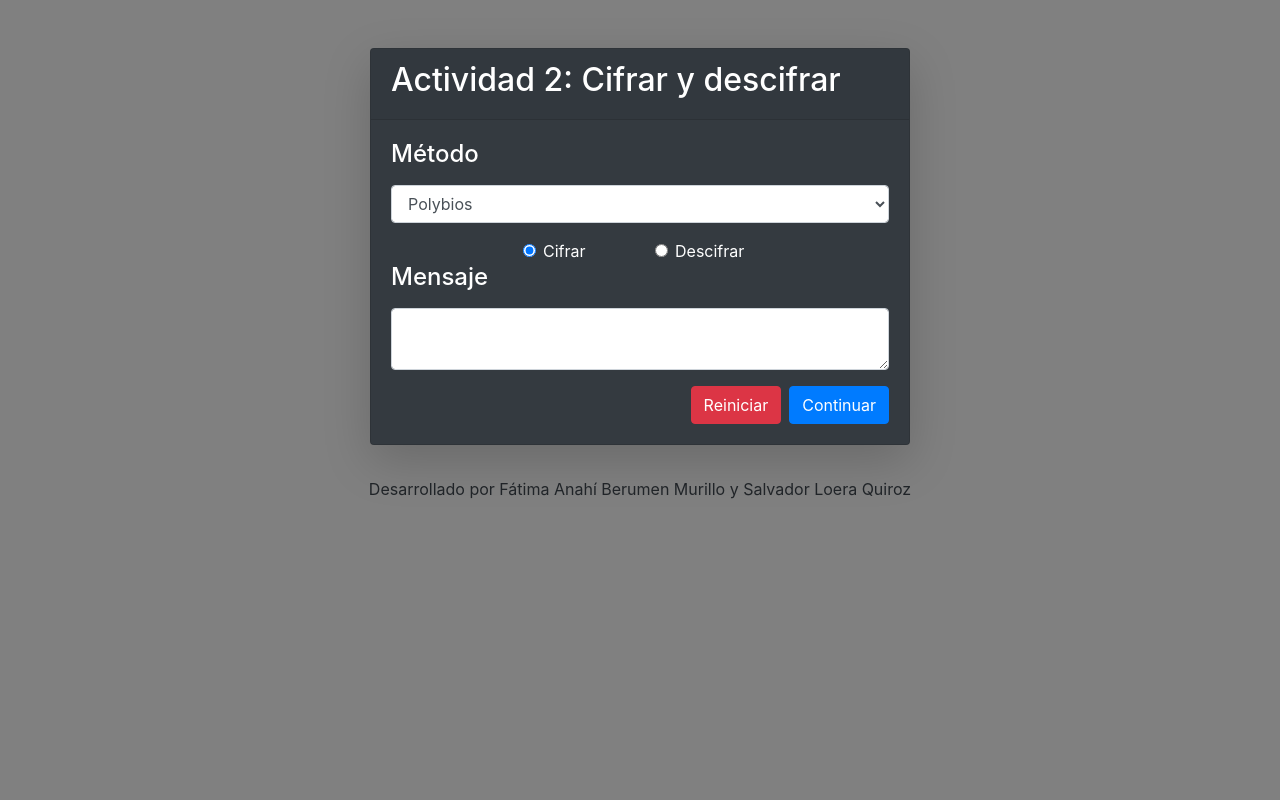
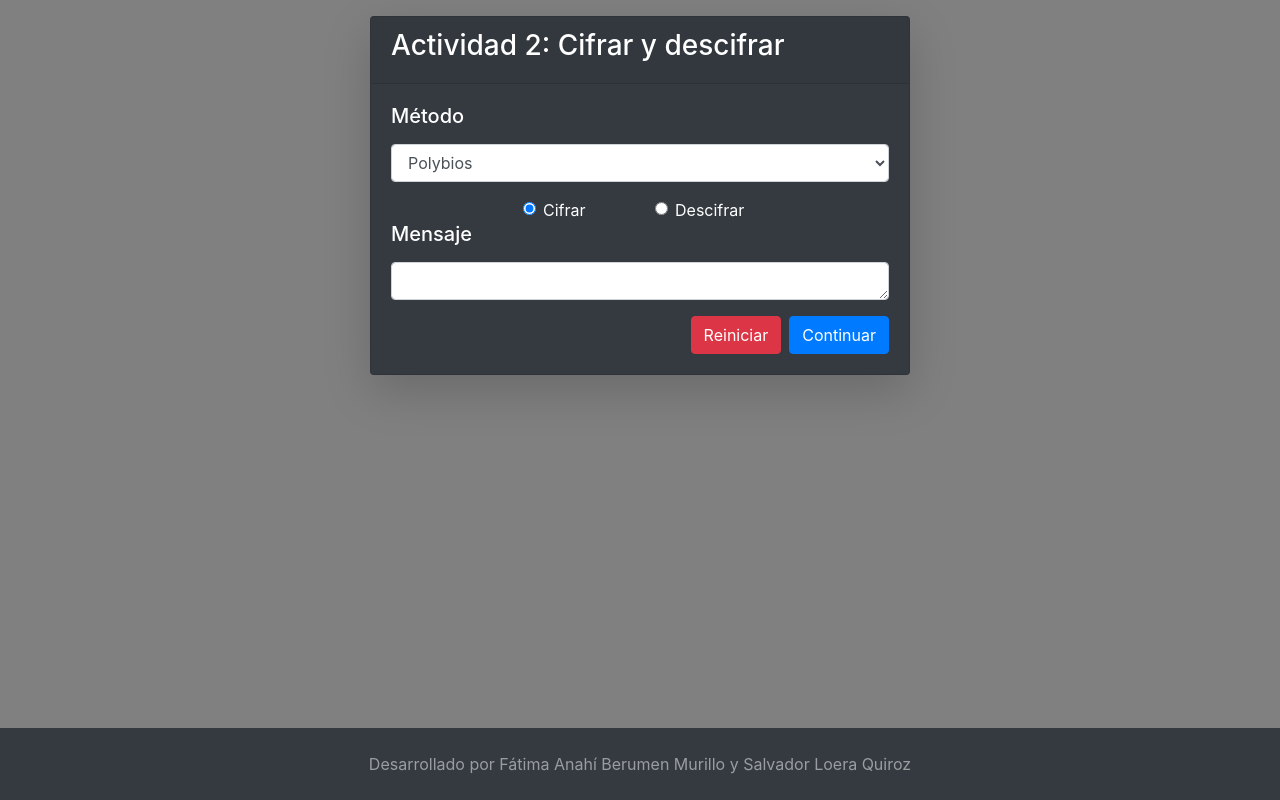
Before and after one commit to anahiberumen/cripto_act2, a Django app: page /cripto/ in a window 1280 px wide. Run offline with Django 3.2, Linux system fonts and the light colour scheme; some libraries are stand-ins or nearby versions.

Commit message:
Correcciones visuales

```diff
--- a/criptografia/templates/base.html
+++ b/criptografia/templates/base.html
@@ -9,21 +9,27 @@
             href="{% static 'bootstrap/css/bootstrap.css' %}"
             rel="stylesheet"
         />
+        <link
+            href="{% static 'css/mine.css' %}"
+            rel="stylesheet"
+        />
         <title>Criptografía</title>
     </head>
-    <body style="background-color: gray;">
-        <div class="container">
-            <div class="row justify-content-center">
-                <div class="col-6 mt-5">
-                    {% block content %}{% endblock content %}
+    <body class="d-flex flex-column">
+        <div id="page-content">
+            <div class="container">
+                <div class="row justify-content-center">
+                    <div class="col-6 mt-3">
+                        {% block content %}{% endblock content %}
+                    </div>
                 </div>
             </div>
         </div>
+        <footer id="sticky-footer" class="py-4 bg-dark text-white-50">
+            <div class="container text-center">
+                Desarrollado por Fátima Anahí Berumen Murillo y Salvador Loera Quiroz
+            </div>
+        </footer>
     </body>
-    <footer class="page-footer font-small blue">
-        <div class="footer-copyright text-center py-3">
-            Desarrollado por Fátima Anahí Berumen Murillo y Salvador Loera Quiroz
-        </div>
-    </footer>
     {% block scripts %}{% endblock scripts %}
 </html>
--- a/criptografia/templates/process.html
+++ b/criptografia/templates/process.html
@@ -5,13 +5,13 @@
 {% block content %}
 <div class="card text-white bg-dark mb-3 shadow-lg">
     <div class="card-header">
-        <h2>Actividad 2: Cifrar y descifrar</h2>
+        <h3>Actividad 2: Cifrar y descifrar</h3>
     </div>
     <div class="card-body">
         <form method="POST">
             {% csrf_token %}
             <div class="form-group">
-                <h4><label for="metodo_id">Método</label></h4>
+                <h5><label for="metodo_id">Método</label></h5>
                 <select class="form-control" id="metodo_id" name="metodo">
                     <option value="1">Polybios</option>
                     <option value="2">César</option>
@@ -40,16 +40,16 @@
                 </div>
             </div>
             <div class="form-group hidden" id="dimension_opt_id">
-                <h4><label for="dimension_id">Dimension</label></h4>
-                <input type="number" class="form-control" id="dimension_id" name="dimension">
+                <h5><label for="dimension_id">Dimensión</label></h5>
+                <input type="number" class="form-control input-group-sm" id="dimension_id" name="dimension">
             </div>
             <div class="form-group">
-                <h4><label for="mensaje_id">Mensaje</label></h4>
-                <textarea class="form-control" id="mensaje_id" rows="2" name="mensaje"></textarea>
+                <h5><label for="mensaje_id">Mensaje</label></h5>
+                <textarea class="form-control input-group-sm" id="mensaje_id" rows="1" name="mensaje"></textarea>
             </div>
             <div class="form-group hidden" id="llave_opt_id">
-                <h4><label for="llave_id">Llave</label></h4>
-                <textarea class="form-control" id="llave_id" rows="2" name="llave"></textarea>
+                <h5><label for="llave_id">Llave</label></h5>
+                <textarea class="form-control" id="llave_id" rows="1" name="llave"></textarea>
             </div>
             <div>
                 <button type="submit" class="btn btn-primary float-right">Continuar</button>
--- a/criptografia/views.py
+++ b/criptografia/views.py
@@ -22,7 +22,7 @@ def proceso(request):
                 resultado = "La llave debe tener una longitud correspondiente a [dimensión * dimensión]"
                 metodo = "0"
         except:
-            resultado = "La dimension debe ser un numero"
+            resultado = "La dimensión debe ser un numero"
             metodo = "0"
 
 #------------------------------------------------------------------
--- a/static/css/mine.css
+++ b/static/css/mine.css
@@ -1,3 +1,15 @@
-.hidden {
-    display: none;
+html,body {
+    height: 100%
 }
+
+#page-content {
+    flex: 1 0 auto;
+}
+
+#sticky-footer {
+    flex-shrink: none;
+}
+
+body {
+    background-color: gray;
+}
```
